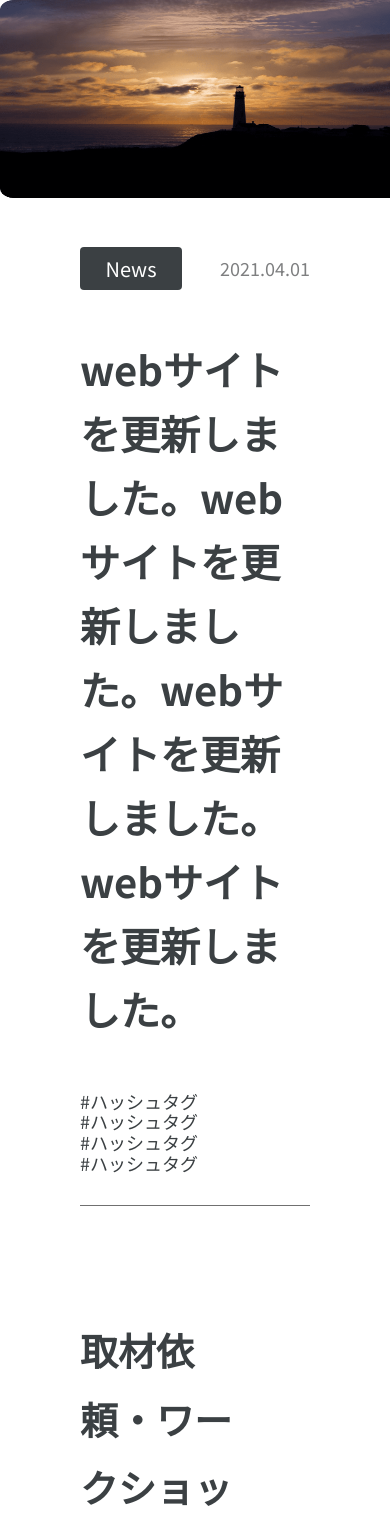
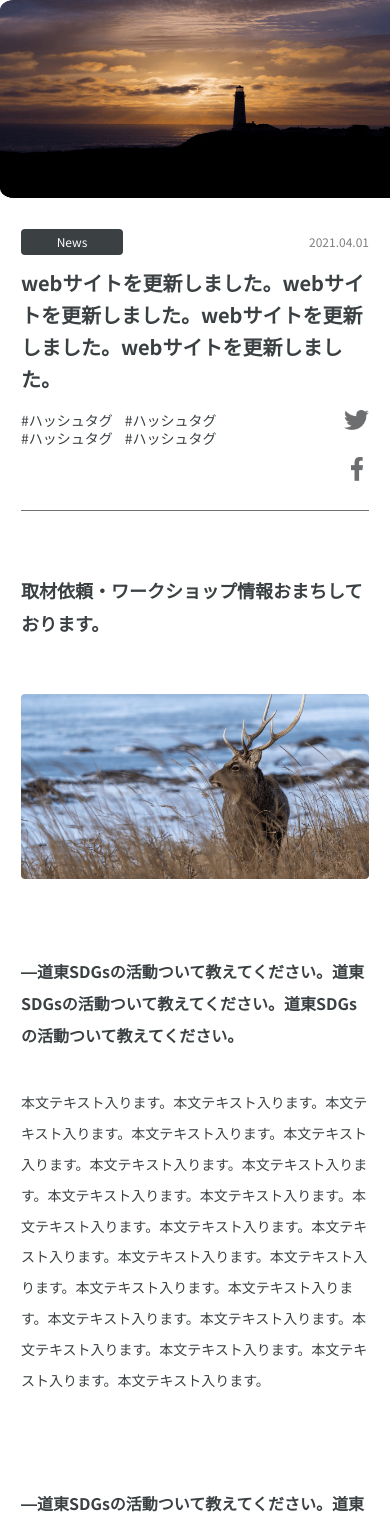
Before and after one commit to ha-ma/tomosu, a Next.js app: page /news/1 in a window 390 px wide. Shown: the top 1526 px of the page. Built offline with nearby package versions, Linux system fonts and the light colour scheme.

Commit message:
お知らせ詳細SP化

```diff
--- a/styles/news.module.scss
+++ b/styles/news.module.scss
@@ -95,16 +95,32 @@
   &__container {
     padding: 46px 80px 165px;
     box-sizing: border-box;
+    @media (max-width: 700px) {
+      padding: 28px 21px 223px;
+    }
+    @media (max-width: 368px) {
+      padding-bottom: 165px;
+    }
+    @media (max-width: 320px) {
+      padding-bottom: 57px;
+    }
   }
   &__heading {
     margin-bottom: 110px;
     padding-bottom: 32px;
     border-bottom: 1px solid #707070;
+    @media (max-width: 700px) {
+      margin-bottom: 63px;
+      padding-bottom: 27px;
+    }
     &__top {
       margin-bottom: 47px;
       display: flex;
       align-items: center;
-      justify-content: space-between
+      justify-content: space-between;
+      @media (max-width: 700px) {
+        margin-bottom: 12px;
+      }
     }
     &__category {
       font-size: 20px;
@@ -115,10 +131,18 @@
       border-radius: 4px;
       box-sizing: border-box;
       background-color: #3B4043;
+      @media (max-width: 700px) {
+        font-size: 12px;
+        min-width: 102px;
+        padding: 6px 15px;
+      }
     }
     &__time {
       font-size: 18px;
       color: #7E7F80;
+      @media (max-width: 700px) {
+        font-size: 12px;
+      }
     }
     &__title {
       font-size: 40px;
@@ -127,35 +151,69 @@
       max-width: 868px;
       width: 100%;
       margin-bottom: 50px;
+      @media (max-width: 700px) {
+        font-size: 20px;
+        margin-bottom: 15px;
+      }
     }
     &__bottom {
       display: flex;
       align-items: center;
       justify-content: space-between;
+      @media (max-width: 700px) {
+        align-items: flex-start;
+      }
     }
     &__hashList {
       display: flex;
       flex-wrap: wrap;
+      @media (max-width: 700px) {
+        width: calc(100% - 60px);
+        box-sizing: border-box;
+      }
     }
     &__hashItem {
       margin-right: 39px;
+      @media (max-width: 700px) {
+        margin-right: 12px;
+      }
     }
     &__hashLink {
       font-size: 18px;
+      @media (max-width: 700px) {
+        font-size: 14px;
+      }
     }
     &__snsList {
       display: flex;
       align-items: center;
       justify-content: center;
+      @media (max-width: 700px) {
+        width: 25px;
+        flex-direction: column;
+      }
     }
     &__snsItem {
       margin-right: 53px;
+      @media (max-width: 700px) {
+        margin-right: 0;
+        margin-bottom: 25px;
+      }
       &:first-child {
         max-width: 22px;
+        @media (max-width: 700px) {
+          max-width: 12px;
+          margin-bottom: 0;
+          order: 2;
+        }
       }
       &:last-child {
         max-width: 44px;
         margin-right: 0;
+        @media (max-width: 700px) {
+          max-width: 25px;
+          order: 1;
+        }
       }
     }
     &__snsImg {
@@ -167,12 +225,19 @@
   }
   &__content {
     margin-bottom: 155px;
+    @media (max-width: 700px) {
+      margin-bottom: 65px;
+    }
     h2 {
       font-size: 38px;
       font-weight: bold;
       line-height: 1.8;
       padding-right: 78px;
       box-sizing: border-box;
+      @media (max-width: 700px) {
+        font-size: 18px;
+        padding-right: 0;
+      }
     }
     h3 {
       font-size: 30px;
@@ -180,12 +245,21 @@
       line-height: 1.8;
       padding-right: 78px;
       box-sizing: border-box;
+      @media (max-width: 700px) {
+        font-size: 16px;
+        line-height: 2.0;
+        padding-right: 0;
+      }
     }
     p {
       font-size: 24px;
       line-height: 2.2;
       padding-right: 78px;
       box-sizing: border-box;
+      @media (max-width: 700px) {
+        font-size: 14px;
+        padding-right: 0;
+      }
     }
     div {
       display: block!important;
@@ -198,9 +272,15 @@
       text-align: right;
       padding-right: 78px;
       box-sizing: border-box;
+      @media (max-width: 700px) {
+        padding-right: 0;
+      }
       a {
         font-size: 26px;
         display: inline-block;
+        @media (max-width: 700px) {
+          font-size: 14px;
+        }
       }
     }
   }
```
